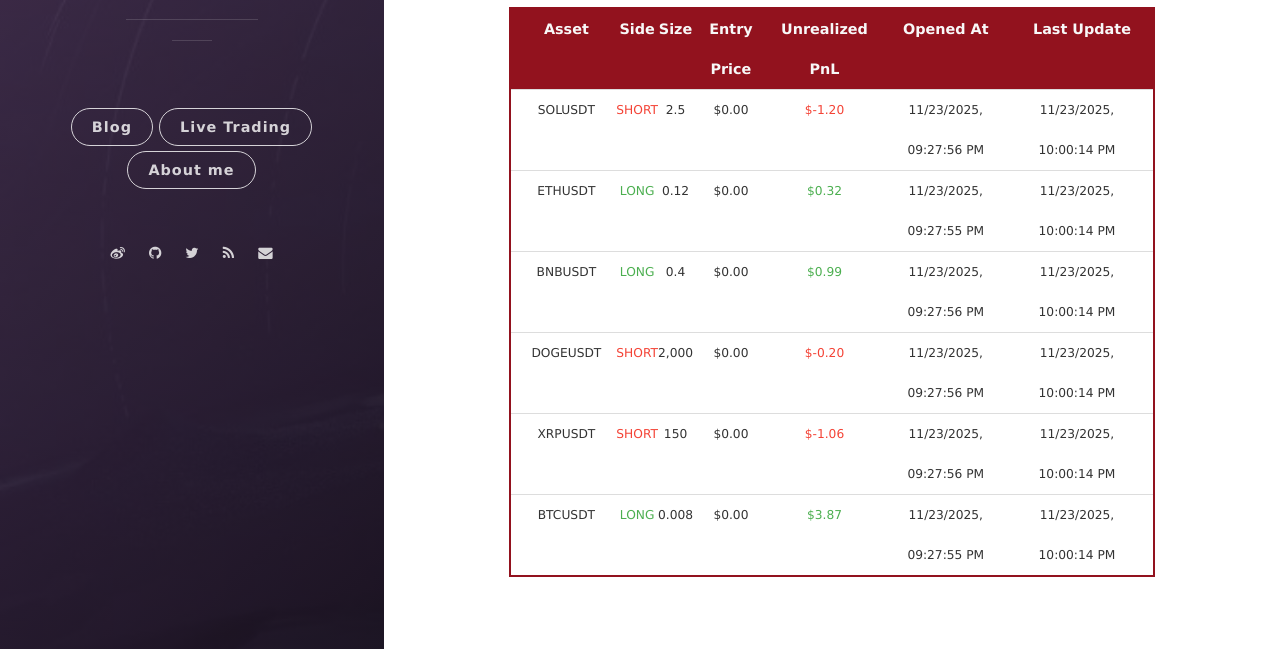
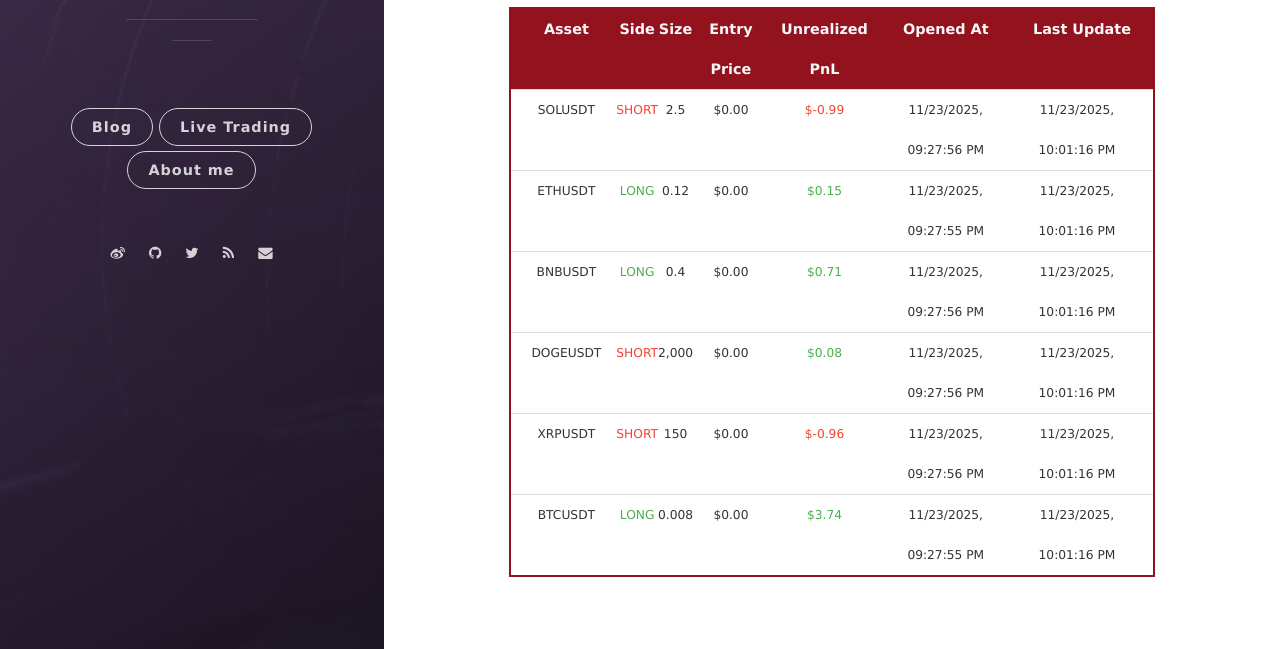
Before and after one commit to leeyegy/leeyegy.github.io, a Jekyll site: the page built from live-trading.html, in a window 1280 px wide and 1269 px high. Shown: the part 592-1241 px from the top of the window. Built offline with Jekyll 4.4.1, drawn with Linux system fonts in a browser that asks for light colours; nearby versions of some CDN libraries.

Commit message:
AccountMonitor: refresh positions 2025-11-24T06:01:16+08:00

```diff
--- a/assets/data/binance/positions.json
+++ b/assets/data/binance/positions.json
@@ -4,53 +4,53 @@
     "side": "SHORT",
     "size": 2.5,
     "entryPrice": 0.0,
-    "unrealizedPnl": -1.2,
+    "unrealizedPnl": -0.98831782,
     "openedAt": "2025-11-24T05:27:56+08:00",
-    "reportedAt": "2025-11-24T06:00:14+08:00"
+    "reportedAt": "2025-11-24T06:01:16+08:00"
   },
   {
     "symbol": "ETHUSDT",
     "side": "LONG",
     "size": 0.12,
     "entryPrice": 0.0,
-    "unrealizedPnl": 0.31829488,
+    "unrealizedPnl": 0.15202604,
     "openedAt": "2025-11-24T05:27:55+08:00",
-    "reportedAt": "2025-11-24T06:00:14+08:00"
+    "reportedAt": "2025-11-24T06:01:16+08:00"
   },
   {
     "symbol": "BNBUSDT",
     "side": "LONG",
     "size": 0.4,
     "entryPrice": 0.0,
-    "unrealizedPnl": 0.992,
+    "unrealizedPnl": 0.70689151,
     "openedAt": "2025-11-24T05:27:56+08:00",
-    "reportedAt": "2025-11-24T06:00:14+08:00"
+    "reportedAt": "2025-11-24T06:01:16+08:00"
   },
   {
     "symbol": "DOGEUSDT",
     "side": "SHORT",
     "size": 2000.0,
     "entryPrice": 0.0,
-    "unrealizedPnl": -0.2,
+    "unrealizedPnl": 0.08,
     "openedAt": "2025-11-24T05:27:56+08:00",
-    "reportedAt": "2025-11-24T06:00:14+08:00"
+    "reportedAt": "2025-11-24T06:01:16+08:00"
   },
   {
     "symbol": "XRPUSDT",
     "side": "SHORT",
     "size": 150.0,
     "entryPrice": 0.0,
-    "unrealizedPnl": -1.0585185,
+    "unrealizedPnl": -0.9645915,
     "openedAt": "2025-11-24T05:27:56+08:00",
-    "reportedAt": "2025-11-24T06:00:14+08:00"
+    "reportedAt": "2025-11-24T06:01:16+08:00"
   },
   {
     "symbol": "BTCUSDT",
     "side": "LONG",
     "size": 0.008,
     "entryPrice": 0.0,
-    "unrealizedPnl": 3.8734,
+    "unrealizedPnl": 3.74412701,
     "openedAt": "2025-11-24T05:27:55+08:00",
-    "reportedAt": "2025-11-24T06:00:14+08:00"
+    "reportedAt": "2025-11-24T06:01:16+08:00"
   }
 ]
```
